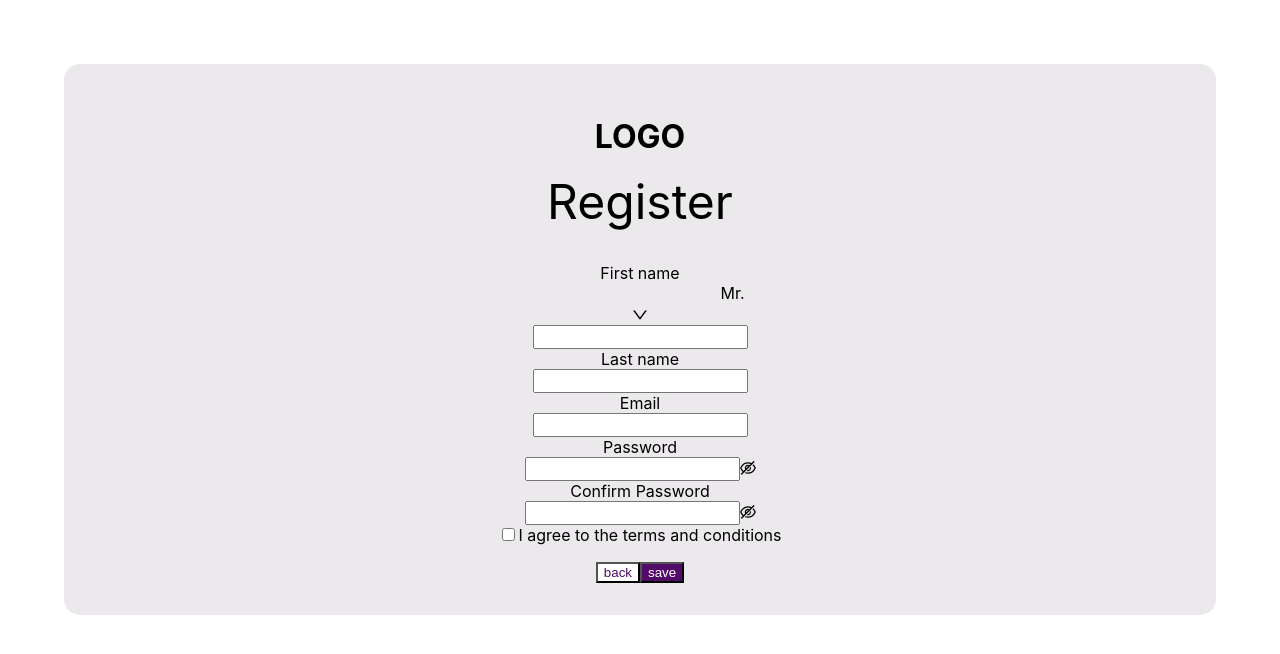
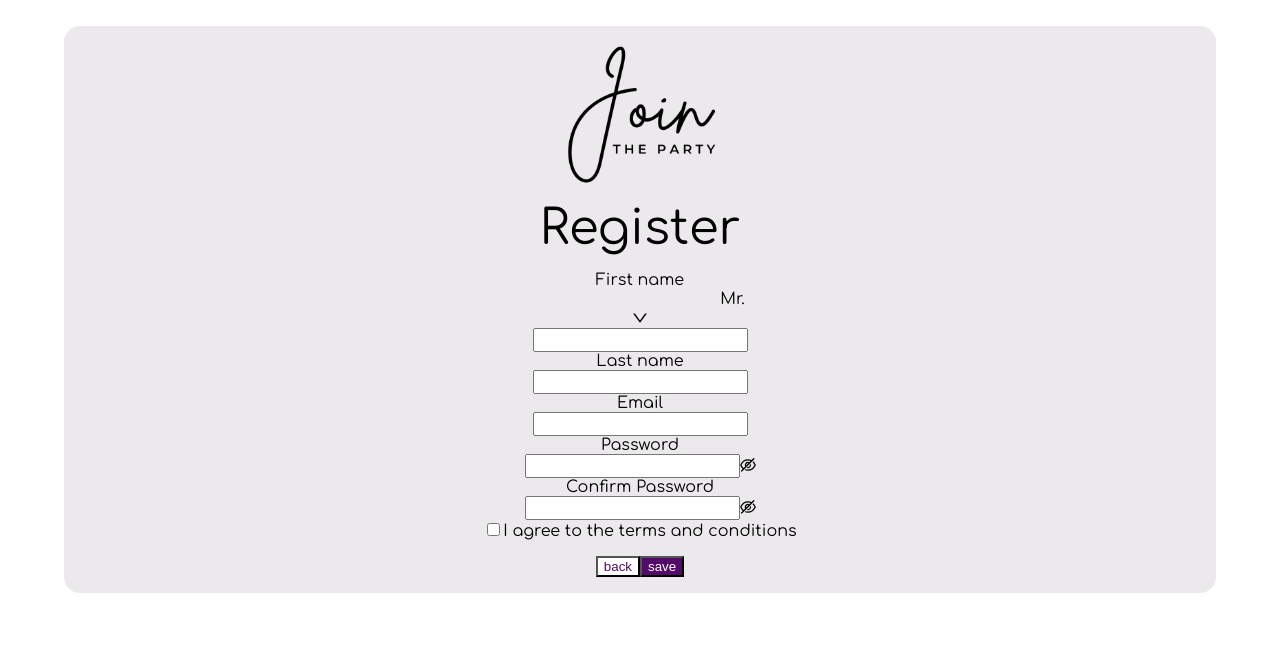
Before and after one commit to jiratchayapu/join-the-party, a React (Create React App) app in the folder frontend/: page /register in a window 1280 px wide. Shown: the top 654 px of the page. Built offline with nearby package versions, Linux system fonts and the light colour scheme.

Commit message:
Add logo register page

```diff
--- a/frontend/src/views/logIn/LogIn.css
+++ b/frontend/src/views/logIn/LogIn.css
@@ -48,13 +48,13 @@
     }
   }
 
-  .register-logo{
+  .login-logo{
     width: 80%;
     height: 80%;
   }
 
   @media only screen and (max-width: 400px){
-    .register-logo {
+    .login-logo {
       width:80%;
       text-align: 'center';
     }
--- a/frontend/src/views/logIn/LogIn.js
+++ b/frontend/src/views/logIn/LogIn.js
@@ -71,7 +71,7 @@ class LogIn extends React.Component {
             justify="center"
             style={{ marginBottom: '8px' }}
           >
-              <img className="register-logo" src={logo}/>
+              <img className="login-logo" src={logo}/>
           </Row>
           <Title
             level={2}
--- a/frontend/src/views/register/Register.css
+++ b/frontend/src/views/register/Register.css
@@ -1,9 +1,10 @@
+@import url('https://fonts.googleapis.com/css2?family=Comfortaa&family=Outfit&display=swap');
 .register-input.ant-input {
     font-size: 16px !important;
   }
 
 .text-title {
-    font-size: 3rem !important;
+    font-size: 32px !important;
 }
 
 .ant-checkbox-checked .ant-checkbox-inner {
@@ -25,21 +26,22 @@
     background: white;
 }
   .psr-register-card {
+    font-family: 'Comfortaa';
     margin: 24px 5%;
     border-radius: 16px;
     background-color: rgb(236, 233, 236);
-    padding: 32px;
+
   }
 
-.mobile-background {
-    margin-top: 5%;
+.mobile-background-2 {
+    margin-top: 2%;
     background-color:white;
     width: 100%;
     height: 100%;
 }
 
   @media only screen and ( max-width: 767px){
-    .mobile-background {
+    .mobile-background-2 {
       background: rgb(236, 233, 236);
     }
 
@@ -50,8 +52,9 @@
       padding: 32px;
     }
   }
-  .for-mobile {
+  .for-mobile-register {
     display: block;
+    padding-bottom: 16px;
   }
 
   .for-non-mobile {
@@ -61,3 +64,14 @@
   .register-input .ant-input {
     font-size: 16px !important;
   }
+  .register-logo{
+    width: 15%;
+    height: 15%;
+  }
+
+  @media only screen and (max-width: 400px){
+    .register-logo {
+      width:80%;
+      text-align: 'center';
+    }
+  }
--- a/frontend/src/views/register/Register.js
+++ b/frontend/src/views/register/Register.js
@@ -11,8 +11,7 @@ import {
   Checkbox,
   Typography
 } from 'antd';
-//import logo from '../imgs/blue_logo.png';
-//import SaveModal from '../saveRegisterModal';
+import logo from '../../img/logo_black.png'
 import * as api from '../../lib/api'
 import './Register.css';
 
@@ -40,17 +39,17 @@ class Register extends React.Component {
         xs: { span: 20 },
         sm: { span: 7 },
         md: { span: 10 },
-        lg: { span: 9 }
+        lg: { span: 100 }
       },
       wrapperCol: {
         xs: { span: 20 },
         sm: { span: 16 },
         md: { span: 12 },
-        lg: { span: 15 }
+        lg: { span: 100 }
       }
     };
 
-    this.columnLayout = { xs: 24, md: 12, lg: 10, xl: 8, xxl: 6 };
+    this.columnLayout = { xs: 24, md: 12, lg: 10, xl: 8, xxl: 100 };
     this.validators = {
       firstName: [required],
       lastName: [required],
@@ -109,23 +108,21 @@ class Register extends React.Component {
 
   render() {
     return (
-      <Form className='mobile-background' colon={false} {...this.formLayout}>
+      <Form className='mobile-background-2' colon={false} {...this.formLayout}>
         <div className="psr-register-card">
-          {/*<Row
+          <Row
             type="flex"
             align="middle"
             justify="center"
-            style={{ marginBottom: '32px' }}
           >
               <img className="register-logo" src={logo}/>
-          </Row>*/}
-          <Title style={{ textAlign: 'center', marginBottom: 16 }}>LOGO</Title>
+          </Row>
           <Row
             type="flex"
             align="middle"
             justify="center"
             className="text-title"
-            style={{ marginBottom: '32px' }}
+            style={{ marginBottom: '16px' }}
           >
             Register
           </Row>
@@ -243,7 +240,7 @@ class Register extends React.Component {
               </Form.Item>
             </Col>
           </Row>
-          <div className="for-mobile">
+          <div className="for-mobile-register">
             <Row type="flex" align="middle" justify="space-around">
               <Popconfirm
                 placement="top"
@@ -277,28 +274,6 @@ class Register extends React.Component {
             </Row>
           </div>
         </div>
-
-        {/*<CancelModal
-          visible={modals.cancel || false}
-          accept={onCancel}
-          onCancel={() => hideModal('cancel')}
-        />
-        <SaveModal
-          visible={modals.submit || false}
-          onSave={this.submit}
-          saving={submitting}
-          onClose={() => hideModal('submit')}
-        />
-        <WarningModal
-          visible={ modals.warning || false }
-          onOk={ onWarningOk } // what's ever button user press it's just "Close" modal
-          warning={ submitWarning || {} }
-        />
-        <AfterRegistInfo
-          visible={ modals.showInfo || false }
-          onOk={this.closeShowInfo}
-          dataObject={ regResult || {} }
-        />*/}
       </Form>
     );
   }
```
